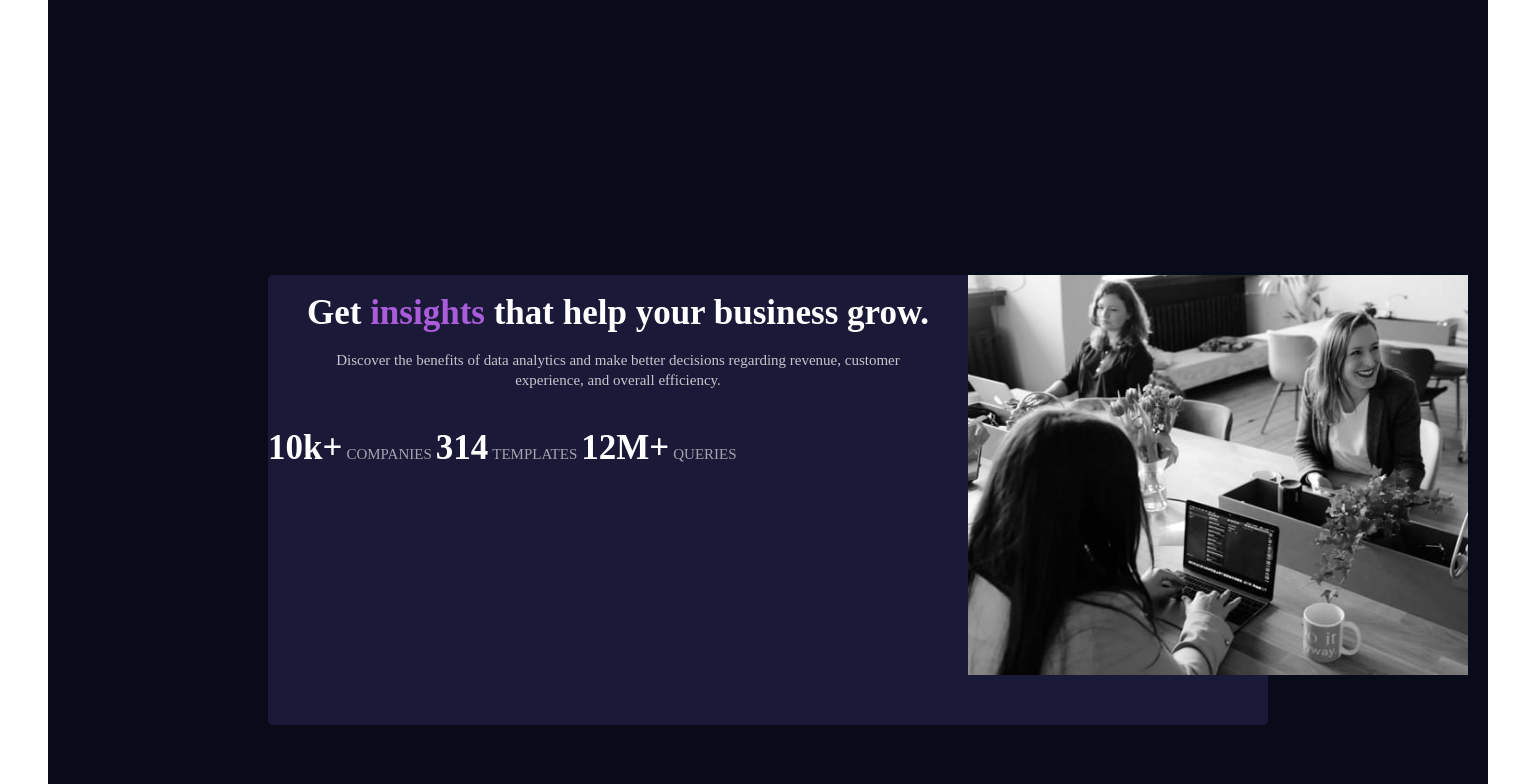
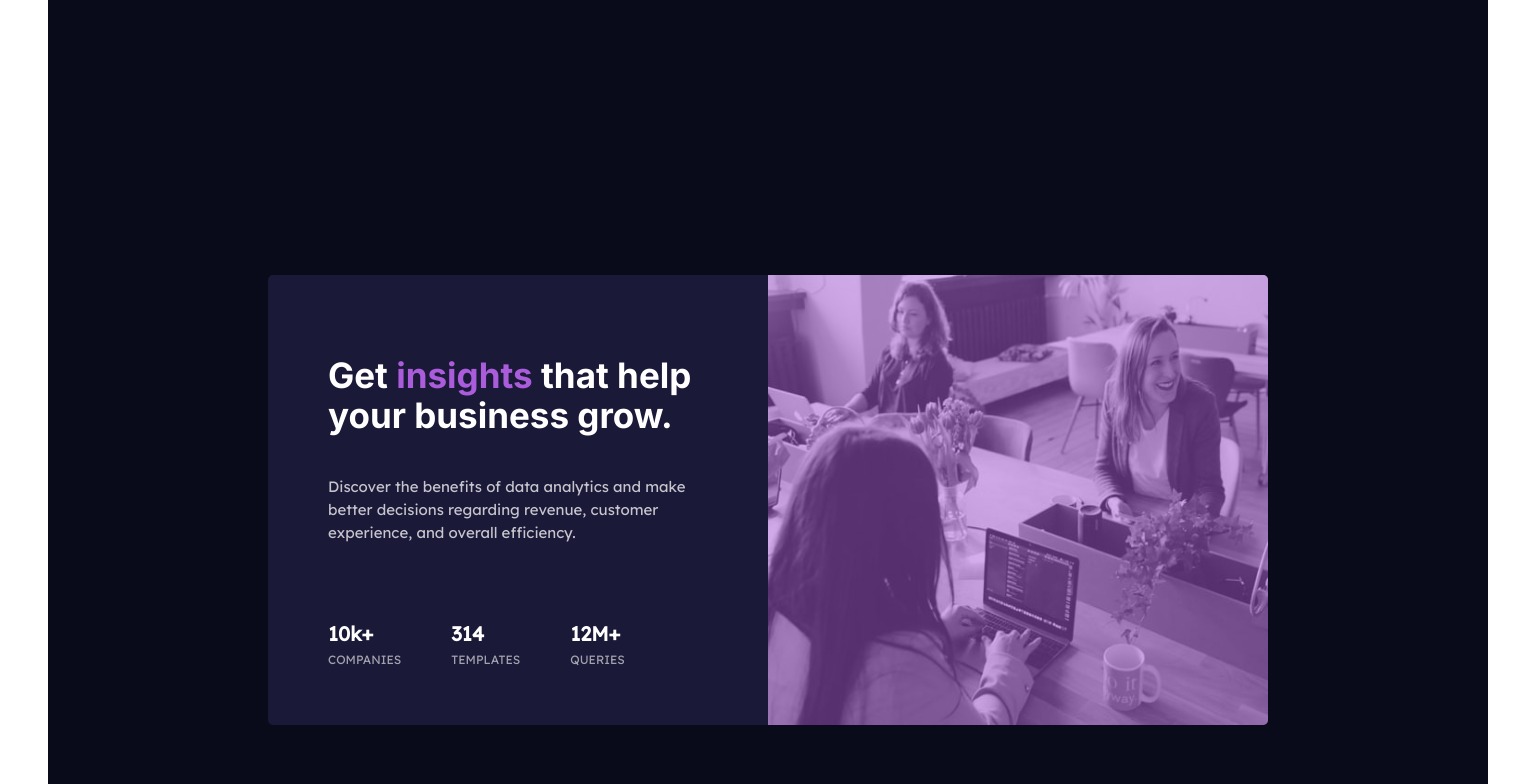
Before and after one commit to nishantcm/stats-preview-card-component, a plain HTML site: page index.html in a window 1536 px wide. Shown: the top 784 px of the page. Drawn offline with Linux system fonts and the light colour scheme.

Commit message:
Update the html and css files

```diff
--- a/index.html
+++ b/index.html
@@ -5,6 +5,10 @@
         <meta name="viewport" content="width=device-width">
         <link rel="stylesheet" href="stylesheet.css">
         <link rel="stylesheet" href="reset-style.css">
+        <link rel="preconnect" href="https://fonts.googleapis.com">
+        <link rel="preconnect" href="https://fonts.gstatic.com" crossorigin>
+        <link href="https://fonts.googleapis.com/css2?family=Inter:wght@400;700&display=swap" rel="stylesheet">
+        <link href="https://fonts.googleapis.com/css2?family=Lexend+Deca&display=swap" rel="stylesheet">
         <title>Stats Preview Card Component</title>
 
     </head>
@@ -12,19 +16,25 @@
        <div class="page-wraper">
         <div class="container">
             <div class="image">
-                <feFlood flood-color="hsl(277, 64%, 61%)" result="flood" />
-                <img class="mobile" src="image-header-mobile.jpg" alt="business discussion">
-                <img class="desktop" src="image-header-desktop.jpg" alt="business discussion">
+                <div class="overlay"></div>
             </div>
             <div class="content">
                 <h1 class="header">Get <span>insights</span> that help your business grow.</h1>
                 <p class="para">Discover the benefits of data analytics and make better decisions regarding revenue, customer experience, and overall efficiency.</p>
-                <h3 class="sub-head">10k+</h3>
-                <p class="sub-para">COMPANIES</p>
-                <h3 class="sub-head">314</h3>
-                <p class="sub-para">TEMPLATES</p>
-                <h3 class="sub-head">12M+</h3>
-                <P class="sub-para">QUERIES</P>
+                <div class="sub-content">
+                <div class="element1">
+                    <h3 class="sub-head1">10k<span>+</span></h3>
+                    <p class="sub-para1">COMPANIES</p>
+                </div>
+                <div class="element2">
+                    <h3 class="sub-head2">314</h3>
+                    <p class="sub-para2">TEMPLATES</p>
+                </div>
+                <div class="element3">
+                    <h3 class="sub-head3">12M<span>+</span></h3>
+                    <P class="sub-para3">QUERIES</P>
+                </div>
+                </div>
             </div>
         </div>
        </div>
--- a/stylesheet.css
+++ b/stylesheet.css
@@ -9,32 +9,31 @@
 
 }
 .container {
-
     background-color: hsl(244, 38%, 16%);
     width: 300px;
     margin: auto;
     border-radius: 5px;
 }
 .image{
+
+    background-image: url(image-header-mobile.jpg);
+    background-size: 300px 250px;
+    border-top-left-radius: 5px;
+    border-top-right-radius: 5px;
+}
+.overlay {
     width: 300px;
     height: 250px;
     background-color: hsl(277, 64%, 61%);
-}
-.mobile {
-    display: block;
-    width: 300px;
-    height: 250px;
-    margin: auto;
+    opacity: 0.5;
     border-top-left-radius: 5px;
     border-top-right-radius: 5px;
 
 }
-.desktop {
-    display: none;
-}
 .header {
     color: hsl(0, 0%, 100%);
-    font-size: 35px;
+    font-family: 'Inter', sans-serif;
+    font-size: 28px;
     font-weight: 700;
     text-align: center;
     padding: 20px 10px 20px 10px;
@@ -42,27 +41,34 @@
 .header span{
     color: hsl(277, 64%, 61%);
 }
-.sub-head {
+.sub-content {
     color: hsl(0, 0%, 100%);
     text-align: center;
-    font-size: 35px;
+    font-family: 'Lexend Deca', sans-serif;;
+    font-size: 20px;
     font-weight: 700;
-    /* padding-top: 20px; */
     padding-bottom: 10px;
 }
-.sub-para{
+.sub-para1 ,.sub-para2 ,.sub-para3{
     color: hsla(0, 0%, 100%, 0.6);
-    text-align: center;
     font-size: 15px;
+    font-family: 'Lexend Deca', sans-serif;
+    padding-top: 10px;
+    font-weight: 200;
     padding-bottom: 30px;
+}
+.sub-head span{
+    font-size: 15px;
+    font-weight: bolder;
 }
 .para {
     color: hsla(0, 0%, 100%, 0.75);
+    font-family: 'Lexend Deca', sans-serif;
     font-size: 15px;
     font-weight: 400;
     text-align: center;
-    padding: 0 40px 40px 40px;
-    line-height: 20px;
+    padding: 0 10px 30px 10px;
+    line-height: 23px;
 
 }
 
@@ -85,26 +91,56 @@
 
     }
     .content{
-        /* width: 500px;
-        height: 450px;
-        padding: 0;
-        margin: 0; */
+        padding-top: 80px;
     }
-    .desktop{
-        display: block;
-        width: 500px;
-        height: 400px;
-
+    .image{
+        background-image: url(image-header-desktop.jpg);
+        background-size: 500px 450px;
+        border-top-left-radius: 0;
+        border-top-right-radius: 5px;
+        border-bottom-right-radius: 5px;
 
     }
-    .mobile {
-        display: none;
+    .overlay {
+        width: 500px;
+        height: 450px;
+        background-color: hsl(277, 64%, 61%);
+        opacity: 0.5;
+        border-top-left-radius: 0;
+        border-top-right-radius: 5px;
+        border-bottom-right-radius: 5px;
+
     }
+    .header{
+        text-align: left;
+        padding: 0 55px 40px 60px;
+        line-height: 40px;
+        font-size: 35px;
+    }
+    .para{
+        width: 400px;
+        text-align: left;
+        padding-left: 60px;
+    }
+    .sub-content{
+        display: flex;
+        text-align: left;
+        padding-top: 50px;
+        padding-left: 60px;
+        font-size: 20px;
+    }.sub-para1 ,.sub-para2 ,.sub-para3{
+        color: hsla(0, 0%, 100%, 0.6);
+        font-size: 12px;
+        font-family: 'Lexend Deca', sans-serif;
+        font-weight: 200;
+        padding-top: 10px;
+        padding-bottom: 30px;
 
-    .sub-head{
-        display: inline;
     }
-    .sub-para{
-        display: inline-block;
+    .element1{
+        padding-right: 50px;
+    }
+    .element2{
+        padding-right: 50px;
     }
 }
```
